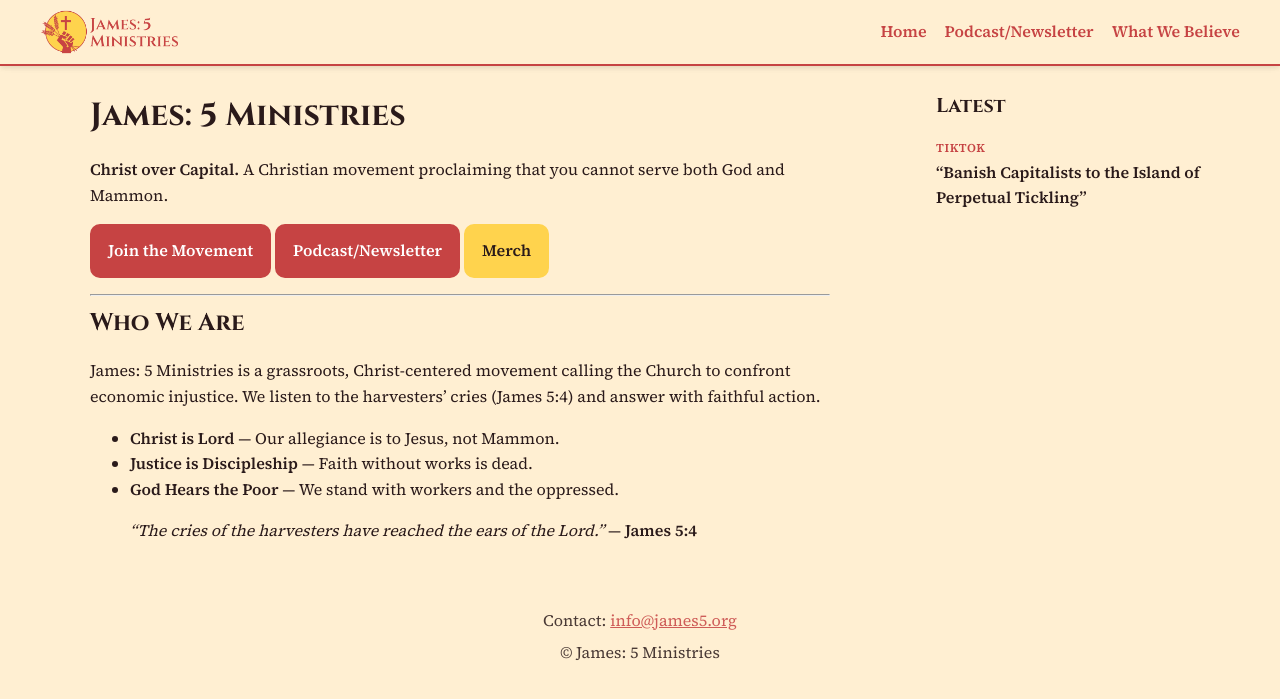
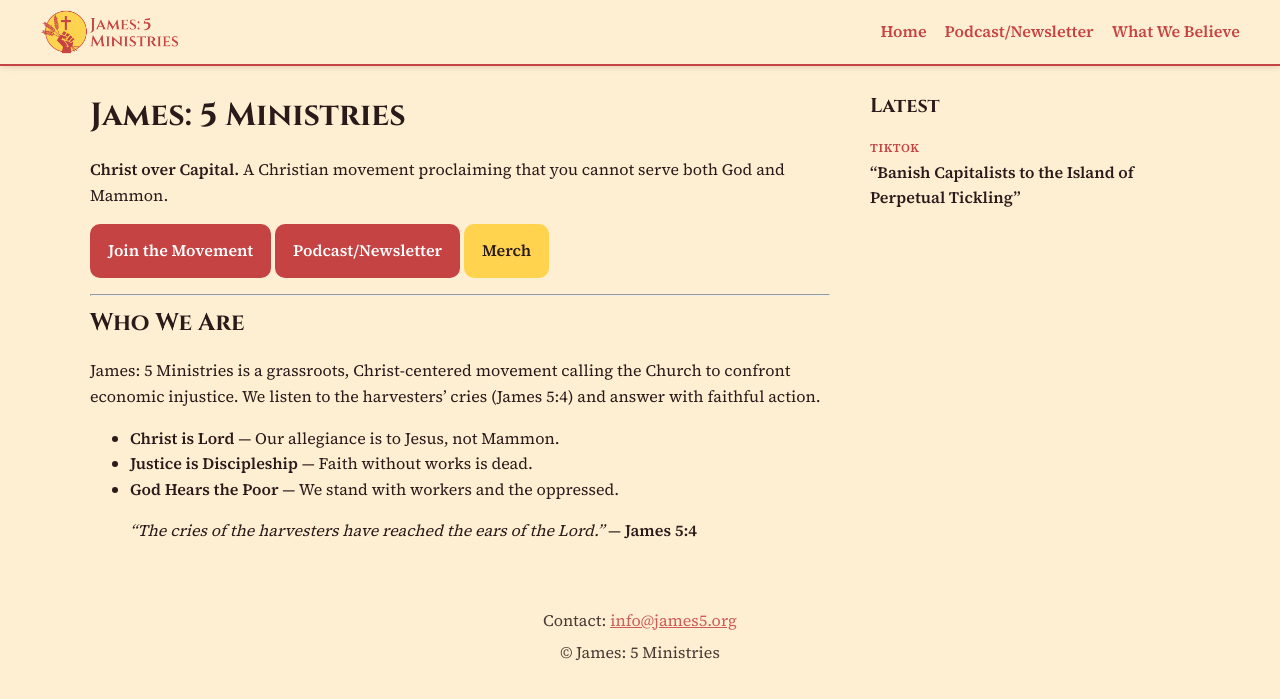
Before and after one commit to james5ministries/james5ministries.github.io, a Jekyll site: the page built from index.md, in a window 1280 px wide. Shown: the top 699 px of the page. Built offline with Jekyll 4.4.1, drawn with Linux system fonts in a browser that asks for light colours.

Commit message:
Change media query to 900px and modify sidebar
Updated media query breakpoint and adjusted sidebar styles.

```diff
--- a/assets/style.css
+++ b/assets/style.css
@@ -117,22 +117,19 @@ body { margin-top: var(--nav-h, 70px); }
   text-decoration: underline;
 }
 
-@media (min-width: 1100px){
+@media (min-width: 900px){
   .home-layout{
     display: grid;
-    grid-template-columns: minmax(0, 1fr) 320px; /* main + sidebar column */
+    grid-template-columns: minmax(0, 1fr) 320px;
     gap: 40px;
     align-items: start;
   }
 
-  /* Make sure sidebar stays in its column */
   .home-layout aside{
     width: 320px;
-    justify-self: end;
-    position: relative;
-    padding-right: 24px;
-
-    /* Push outward by the space between the container edge and viewport edge */
-    transform: translateX(calc((100vw - 1100px) / 2));
+    justify-self: end;     /* aligns to the right edge of the grid */
+    transform: none;       /* IMPORTANT: remove breakout */
+    margin: 0;             /* remove any negative margins if you added them */
+    padding-right: 0;      /* optional */
   }
 }
```
